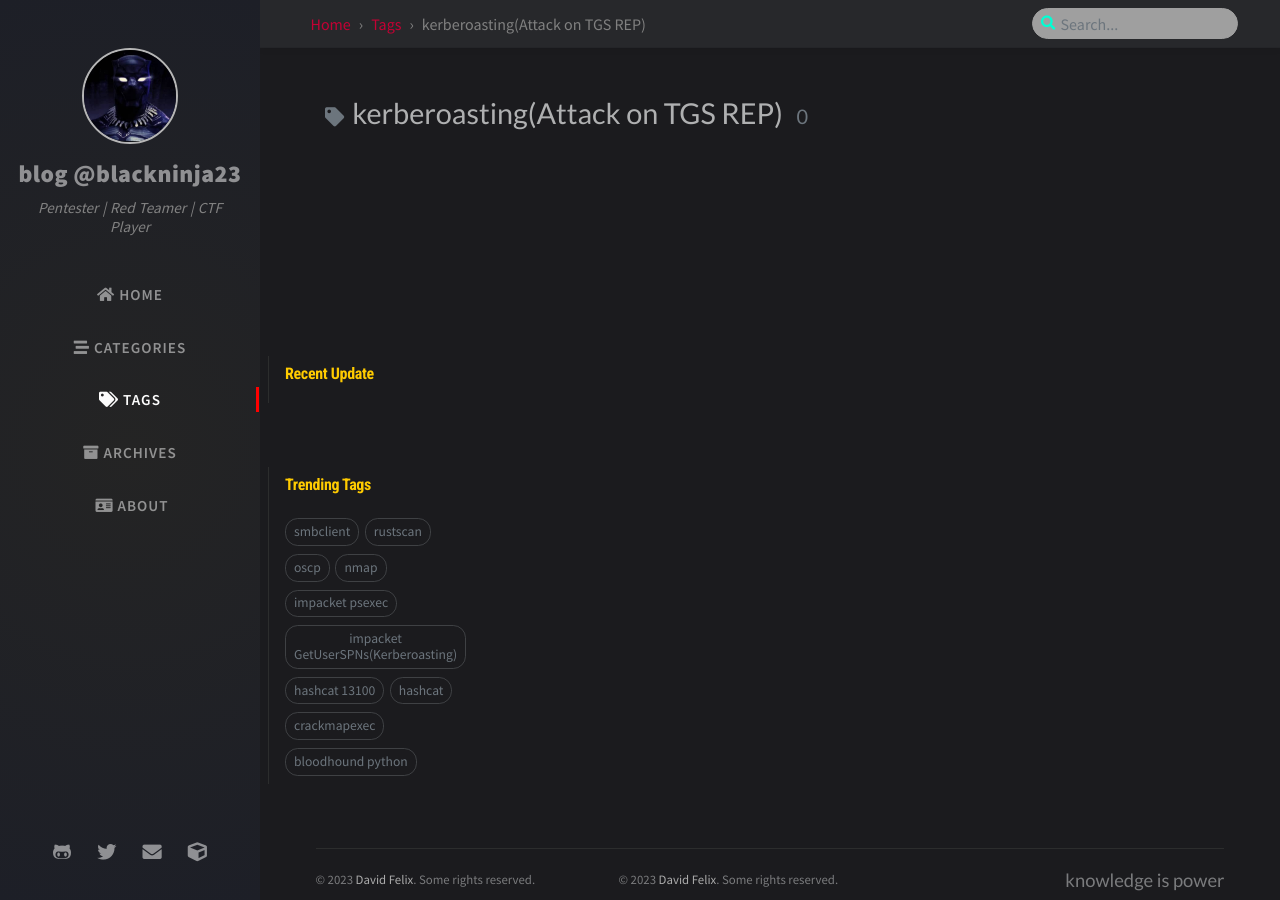
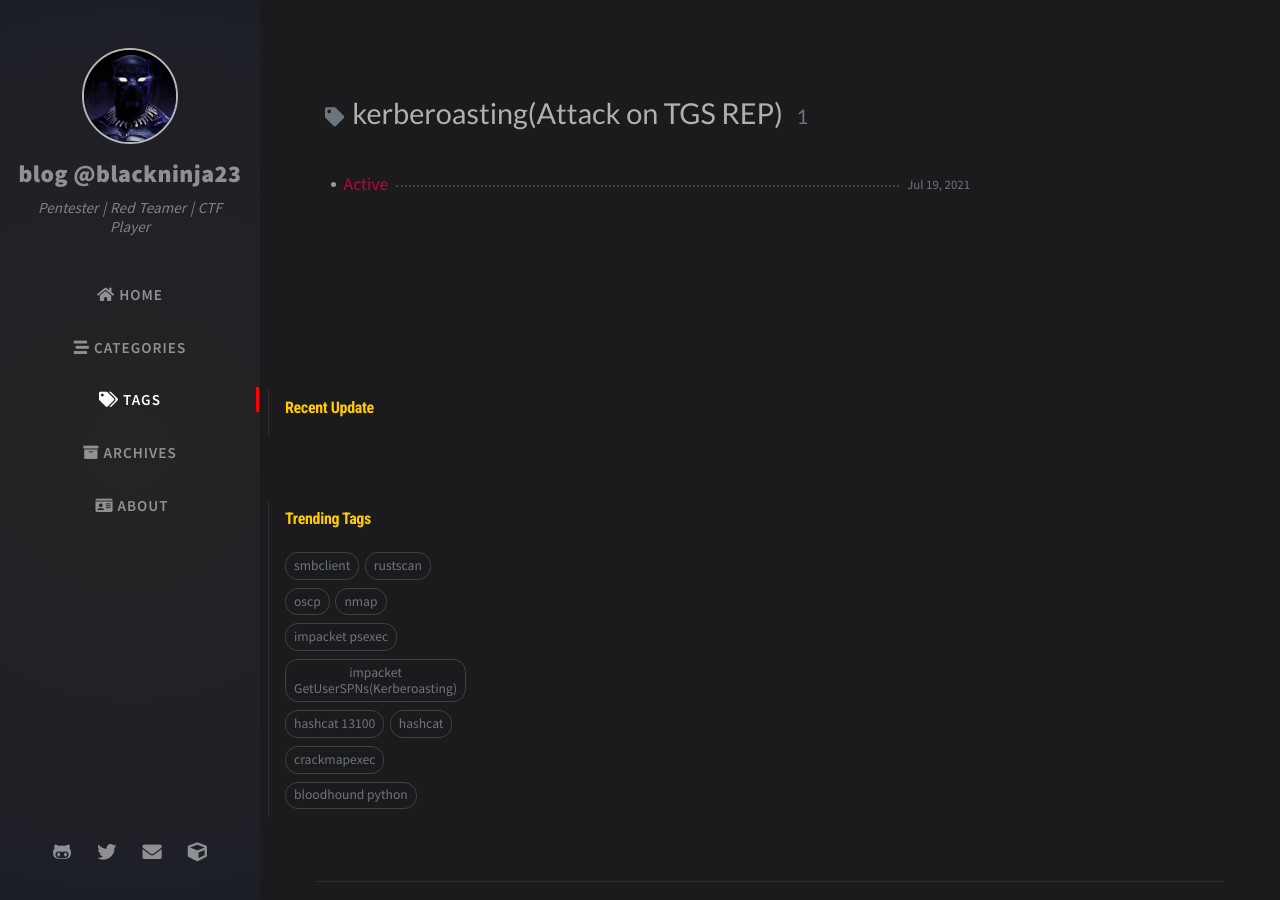
Before and after one commit to blackninja23/blackninja23.github.io, a Jekyll site: the page built from tags/kerberoasting.html, in a window 1280 px wide and 900 px high. Built offline with Jekyll 4.4.1, drawn with Linux system fonts in a browser that asks for light colours; nearby versions of some CDN libraries; comment, search, counter and statistics services are not loaded.

Commit message:
Update kerberoasting.html

```diff
--- a/tags/kerberoasting.html
+++ b/tags/kerberoasting.html
@@ -1,5 +1,5 @@
 ---
 layout: tag
 title: kerberoasting(Attack on TGS REP)
-tag: kerberoasting
+tag: Kerberoasting
 ---
```
